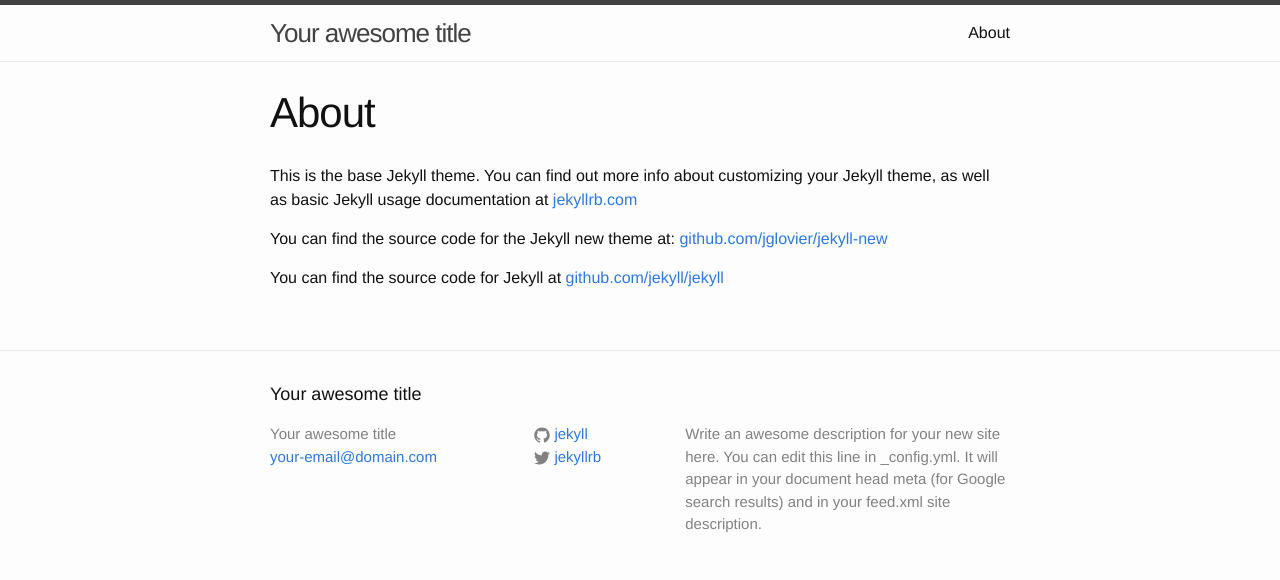
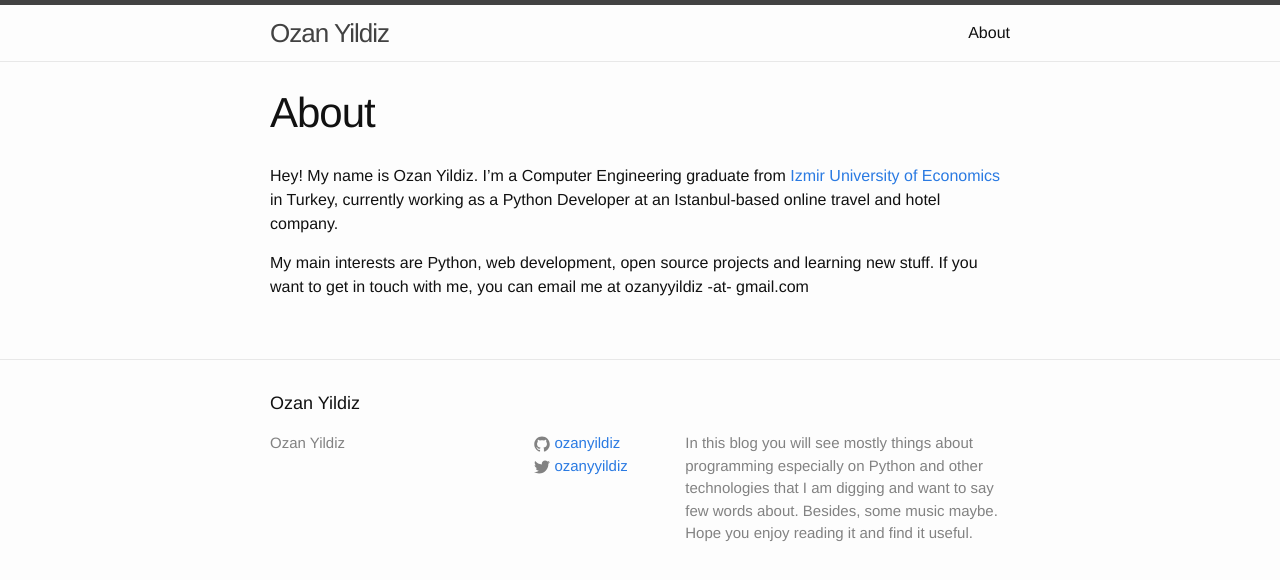
Before and after one commit to ozanyildiz/ozanyildiz.github.io, a Jekyll site: the page built from about.md, in a window 1280 px wide. Shown: the top 580 px of the page. Built offline with Jekyll 4.4.1, drawn with Linux system fonts in a browser that asks for light colours.

Commit message:
Edited config and about page

```diff
--- a/_config.yml
+++ b/_config.yml
@@ -1,14 +1,14 @@
 # Site settings
-title: Your awesome title
-email: your-email@domain.com
+title: Ozan Yildiz
+email:
 description: > # this means to ignore newlines until "baseurl:"
-  Write an awesome description for your new site here. You can edit this
-  line in _config.yml. It will appear in your document head meta (for
-  Google search results) and in your feed.xml site description.
+  In this blog you will see mostly things about programming especially
+  on Python and other technologies that I am digging and want to say few
+  words about. Besides, some music maybe. Hope you enjoy reading it and find it useful.
 baseurl: "" # the subpath of your site, e.g. /blog/
 url: "http://yourdomain.com" # the base hostname & protocol for your site
-twitter_username: jekyllrb
-github_username:  jekyll
+twitter_username: ozanyyildiz
+github_username:  ozanyildiz
 
 # Build settings
 markdown: kramdown
--- a/about.md
+++ b/about.md
@@ -4,8 +4,6 @@ title: About
 permalink: /about/
 ---
 
-This is the base Jekyll theme. You can find out more info about customizing your Jekyll theme, as well as basic Jekyll usage documentation at [jekyllrb.com](http://jekyllrb.com/)
+Hey! My name is Ozan Yildiz. I'm a Computer Engineering graduate from [Izmir University of Economics](http://www.ieu.edu.tr/en) in Turkey, currently working as a Python Developer at an Istanbul-based online travel and hotel company.
 
-You can find the source code for the Jekyll new theme at: [github.com/jglovier/jekyll-new](https://github.com/jglovier/jekyll-new)
-
-You can find the source code for Jekyll at [github.com/jekyll/jekyll](https://github.com/jekyll/jekyll)
+My main interests are Python, web development, open source projects and learning new stuff. If you want to get in touch with me, you can email me at ozanyyildiz -at- gmail.com
```
